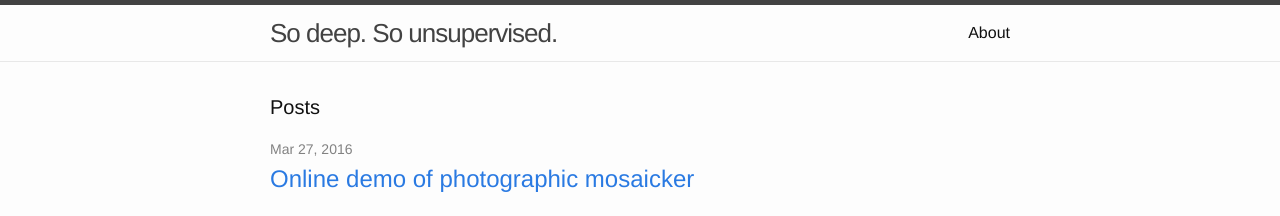
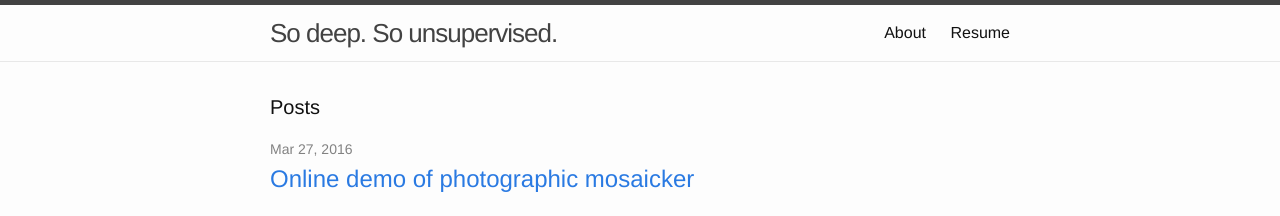
Before and after one commit to boonjiashen2/boonjiashen2.github.io, a Jekyll site: the page built from index.html, in a window 1280 px wide. Shown: the top 216 px of the page. Built offline with Jekyll 4.4.1, drawn with Linux system fonts in a browser that asks for light colours.

Commit message:
Add resume to header

```diff
--- a/_includes/header.html
+++ b/_includes/header.html
@@ -19,6 +19,7 @@
           <a class="page-link" href="{{ my_page.url | prepend: site.baseurl }}">{{ my_page.title }}</a>
           {% endif %}
         {% endfor %}
+          <a class="page-link" href="{{ site.baseurl }}/assets/resume.pdf">Resume</a>
       </div>
     </nav>
 
```
Also changed, not shown: 1 other file.
